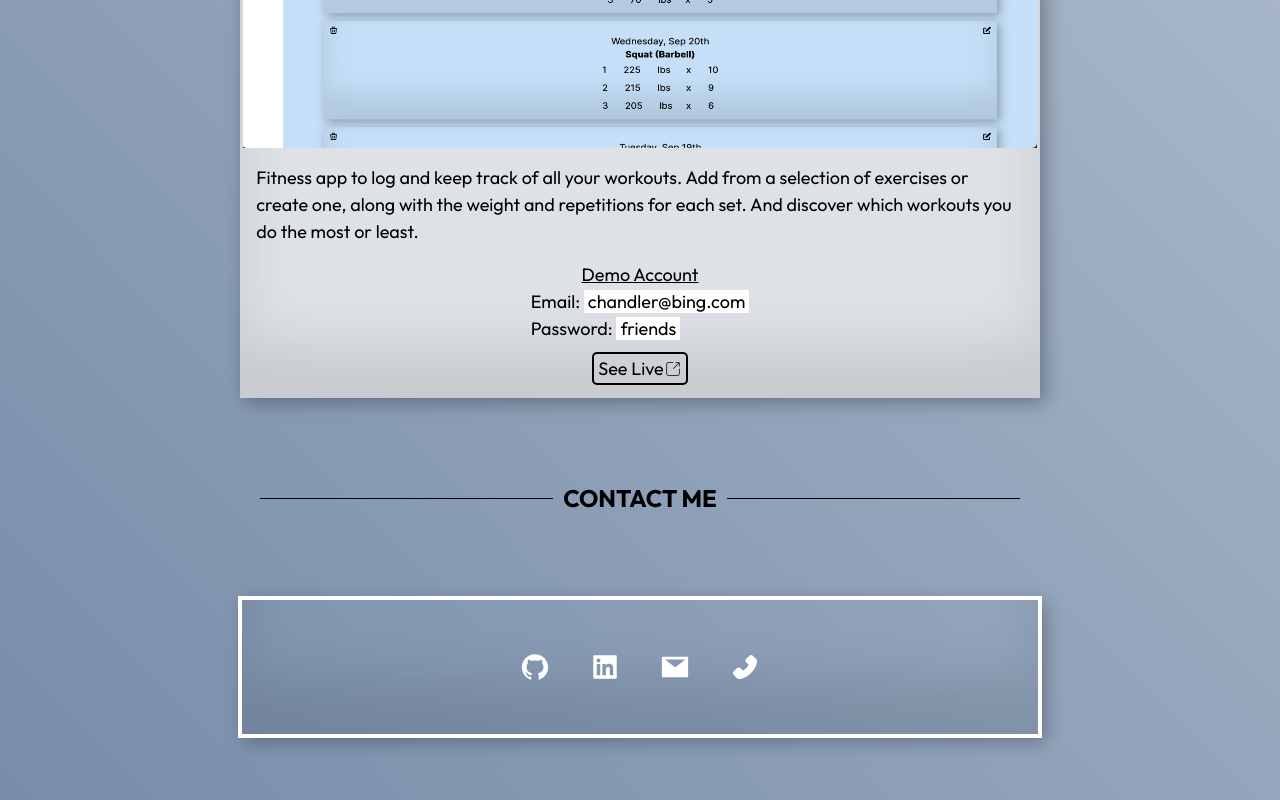
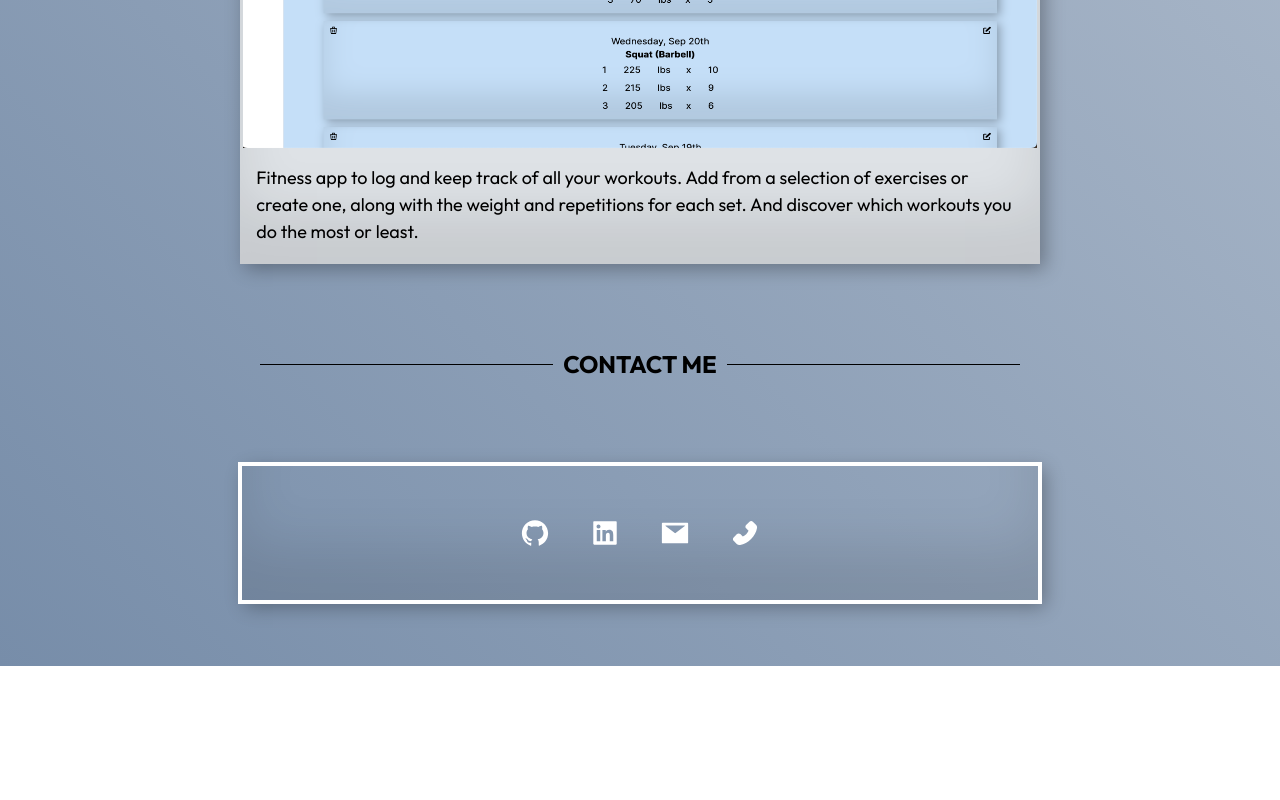
Before and after one commit to federicodez/portfolio, a Next.js app: page / in a window 1280 px wide. Shown: the part 3816-4616 px from the top of the page. After the commit the page ends 4482 px from the top, so only its background shows below. Built offline with nearby package versions, Linux system fonts and the light colour scheme.

Commit message:
removed link to fitbyfede

```diff
--- a/app/projects/page.tsx
+++ b/app/projects/page.tsx
@@ -16,22 +16,6 @@ const Projects = () => {
           repetitions for each set. And discover which workouts you do the most
           or least.
         </p>
-        <div className="demo">
-          <span className="underline text-center">Demo Account</span>
-          <div>
-            Email:{" "}
-            <span className="select-all bg-white px-1">chandler@bing.com</span>
-          </div>
-          <div>
-            Password: <span className="select-all bg-white px-1">friends</span>
-          </div>
-        </div>
-        <button className="project-btn">
-          <a href="https://fitbyfede.com" target="_blank" rel="noopener">
-            See Live
-          </a>
-          <CiShare1 />
-        </button>
       </div>
     </>
   );
```
